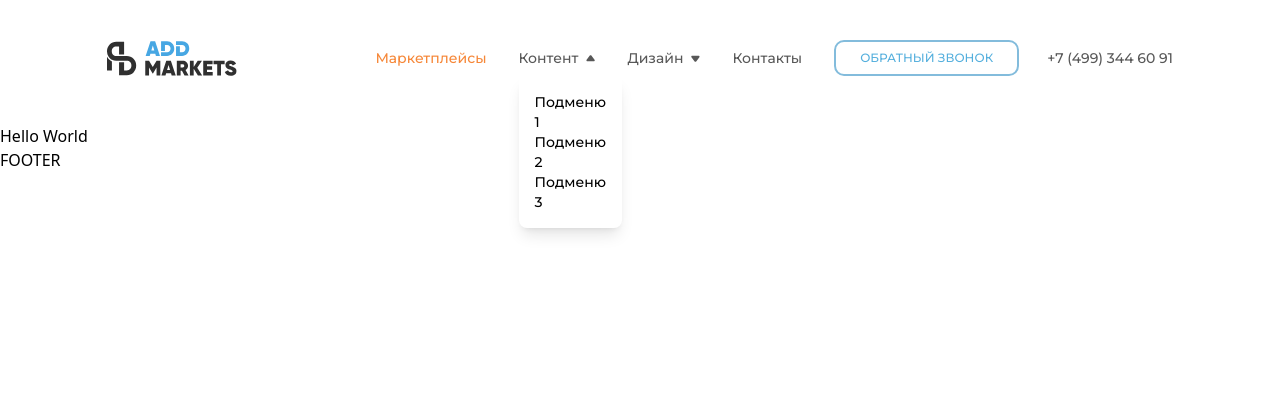
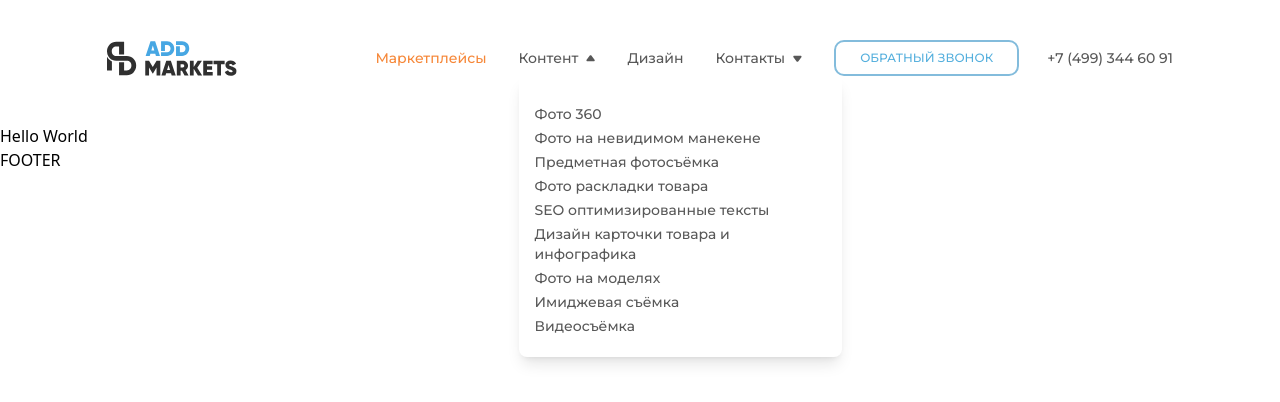
Before and after one commit to Shaqs0/addMarkets, a React (Vite) app: page / in a window 1280 px wide. Both pictures are taken after a click on the item "Контент". Shown: the top 402 px of the page. Built offline with nearby package versions, Linux system fonts and the light colour scheme.

Commit message:
updates dropdown lists

```diff
--- a/src/assets/index.ts
+++ b/src/assets/index.ts
@@ -5,3 +5,5 @@ export {default as Polygon} from './polygon.svg';
 export {default as BurgerIcon} from './burger_menu.svg';
 export {default as Mail} from './mail.svg';
 export {default as CloseIcon} from './close.svg';
+export {default as SupportMailIcon} from './support_mail.svg';
+export {default as SupportCallIcon} from './support_call.svg';
--- a/src/layout/Layout.tsx
+++ b/src/layout/Layout.tsx
@@ -1,31 +1,29 @@
 import { Outlet, useLocation } from 'react-router-dom';
-import { BurgerIcon, CloseIcon, Logo, Mail, MobileNameLogo, NameLogo, Polygon } from '../assets';
+import { BurgerIcon, CloseIcon, Logo, Mail, MobileNameLogo, NameLogo, Polygon, SupportCallIcon, SupportMailIcon } from '../assets';
 import { useState } from 'react';
 
 export function Layout() {
 	const location = useLocation();
-	const [isContentOpen, setIsContentOpen] = useState(false);
-	const [isDesignOpen, setIsDesignOpen] = useState(false);
 	const [isMenuOpen, setIsMenuOpen] = useState(false);
+	const [activeDropdown, setActiveDropdown] = useState<string | null>(null);
 
 	const handleMenuToggle = () => {
 		setIsMenuOpen(!isMenuOpen);
 	};
 
-	const handleContentToggle = () => {
-		setIsContentOpen(!isContentOpen);
+	const handleDropdownToggle = (menu: string) => {
+		if (activeDropdown === menu) {
+			setActiveDropdown(null);
+		} else {
+			setActiveDropdown(menu);
+		}
 	};
 
-	const handleDesignToggle = () => {
-		setIsDesignOpen(!isDesignOpen);
-	};
-
-	const isActive = (path:string) => location.pathname === path ? 'text-selected-text' : 'text-text-color';
+	const isActive = (path: string) => location.pathname === path ? 'text-selected-text' : 'text-text-color';
 
 	return (
 		<div>
-			<div className='flex justify-center items-center mt-10
-			max-lg:mt-8'>
+			<div className='flex justify-center items-center mt-10 max-lg:mt-8'>
 				<div className='flex w-[1204px] justify-around items-center mb-12
 				max-lg:w-[1027px] max-md:w-[100wh] max-md:justify-around'>
 
@@ -35,8 +33,7 @@ export function Layout() {
 						</button>
 					</div>
 
-					<div className='flex gap-2
-					 max-md:flex-col max-md:justify-center max-md:items-center max-md:gap-0'>
+					<div className='flex gap-2 max-md:flex-col max-md:justify-center max-md:items-center max-md:gap-0'>
 						<img src={Logo} alt="Logo" className="w-[30px] h-[35px]" />
 						<img src={NameLogo} alt='nameLogo' className='max-md:hidden w-[92px] h-[35px]'/>
 						<img src={MobileNameLogo} alt='MobileNameLogo' className='min-md:hidden w-[92px] h-[35px]' />
@@ -48,58 +45,66 @@ export function Layout() {
 						</button>
 					</div>
 
-					<div className='flex gap-[32px] items-center
-					max-md:hidden'>
+					<div className='flex gap-[32px] items-center max-md:hidden'>
 						<div className='flex'>
-							<ul className="flex gap-[32px] font-montserrat text-sm font-medium
-							max-lg:gap-4">
+							<ul className="flex gap-[32px] font-montserrat text-sm font-medium max-lg:gap-4">
 								<li><a href="/" className={`select-none ${isActive('/')}`}>Маркетплейсы</a></li>
 
 								<li
 									className='relative flex gap-2 items-center cursor-pointer select-none'
-									onClick={handleContentToggle}
+									onClick={() => handleDropdownToggle('content')}
 								>
 									<a className={`select-none ${isActive('/content')}`}>Контент</a>
 									<img
 										src={Polygon}
 										alt="Polygon"
-										className={`transition-transform duration-300 ease-in-out ${isContentOpen ? 'rotate-180' : ''}`}
+										className={`transition-transform duration-300 ease-in-out ${activeDropdown === 'content' ? 'rotate-180' : ''}`}
 									/>
 
-									{isContentOpen && (
-										<ul className="absolute top-full mt-2 bg-white shadow-lg rounded-lg p-4">
-											<li><a href="#">Подменю 1</a></li>
-											<li><a href="#">Подменю 2</a></li>
-											<li><a href="#">Подменю 3</a></li>
-										</ul>
+									{activeDropdown === 'content' && (
+										<div className="absolute top-full mt-2 bg-white shadow-lg rounded-lg p-4 w-[323px] h-[281px]">
+											<ul className='flex text-text-color flex-col mt-3 gap-1 font-montserrat text-sm font-medium'>
+												<li><a href="Photo">Фото 360</a></li>
+												<li><a href="#">Фото на невидимом манекене</a></li>
+												<li><a href="#">Предметная фотосъёмка</a></li>
+												<li><a href="#">Фото раскладки товара</a></li>
+												<li><a href="#">SEO оптимизированные тексты</a></li>
+												<li><a href="#">Дизайн карточки товара и инфографика</a></li>
+												<li><a href="#">Фото на моделях</a></li>
+												<li><a href="#">Имиджевая съёмка</a></li>
+												<li><a href="#">Видеосъёмка</a></li>
+											</ul>
+										</div>
 									)}
 								</li>
 
 								<li
 									className='relative flex gap-2 items-center cursor-pointer select-none'
-									onClick={handleDesignToggle}
 								>
 									<a className={`select-none ${isActive('/design')}`}>Дизайн</a>
+								</li>
+
+								<li className='relative flex gap-2 items-center cursor-pointer select-none'
+									onClick={() => handleDropdownToggle('design')}>
+									<a className={`select-none ${isActive('/contacts')}`}>Контакты</a>
 									<img
 										src={Polygon}
 										alt="Polygon"
-										className={`transition-transform duration-300 ease-in-out ${isDesignOpen ? 'rotate-180' : ''}`}
+										className={`transition-transform duration-300 ease-in-out ${activeDropdown === 'design' ? 'rotate-180' : ''}`}
 									/>
 
-									{isDesignOpen && (
-										<ul className="absolute top-full mt-2 bg-white shadow-lg rounded-lg p-4">
-											<li><a href="#">Подменю 1</a></li>
-											<li><a href="#">Подменю 2</a></li>
-											<li><a href="#">Подменю 3</a></li>
-										</ul>
-									)}
-								</li>
+									{activeDropdown === 'design' && (
+										<div className="absolute top-full mt-2 bg-white shadow-lg rounded-lg p-4 w-[323px] h-[128px]">
+											<ul className='flex text-text-color flex-col mt-4 gap-4 font-montserrat text-sm font-medium'>
+												<li><a href="support" className='flex flex-row items-center gap-2'><img src={SupportMailIcon}/>support@addmarkets.ru</a></li>
+												<li><a href="#" className='flex flex-row items-center gap-2'><img src={SupportCallIcon}/>+7 (499) 460 55 61</a></li>
 
-								<li><a href="/contacts" className={`select-none ${isActive('/contacts')}`}>Контакты</a></li>
+											</ul>
+										</div>
+									)}</li>
 							</ul>
 						</div>
-						<div className='flex gap-[28px] items-center
-						max-lg:gap-4'>
+						<div className='flex gap-[28px] items-center max-lg:gap-4'>
 							<button className='pt-2 pl-6 pb-2 pr-6 border-2 border-solid border-primary-light-blue rounded-[10px] text-[#54AFDD] font-montserrat text-xs font-medium select-none'>
 								ОБРАТНЫЙ ЗВОНОК
 							</button>
```
Also changed, not shown: src/assets/support_call.svg (added), src/assets/support_mail.svg (added).
